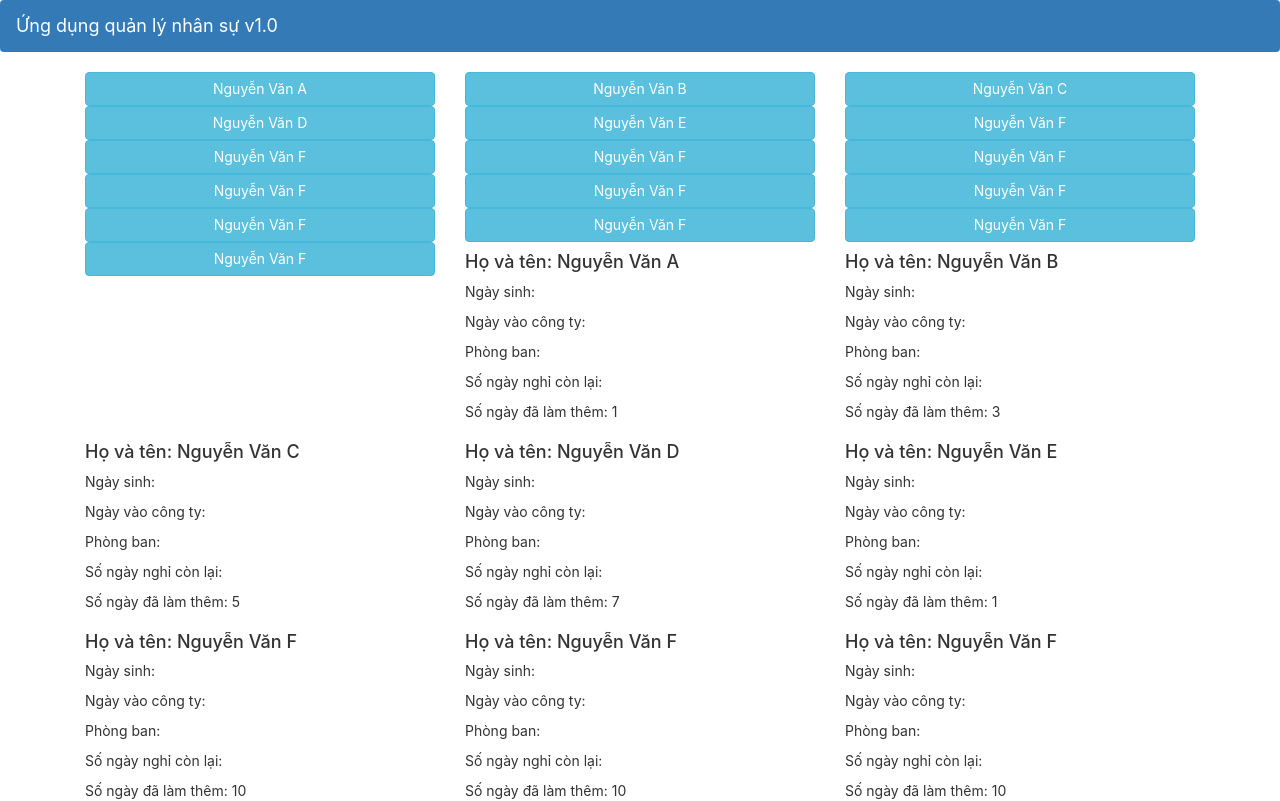
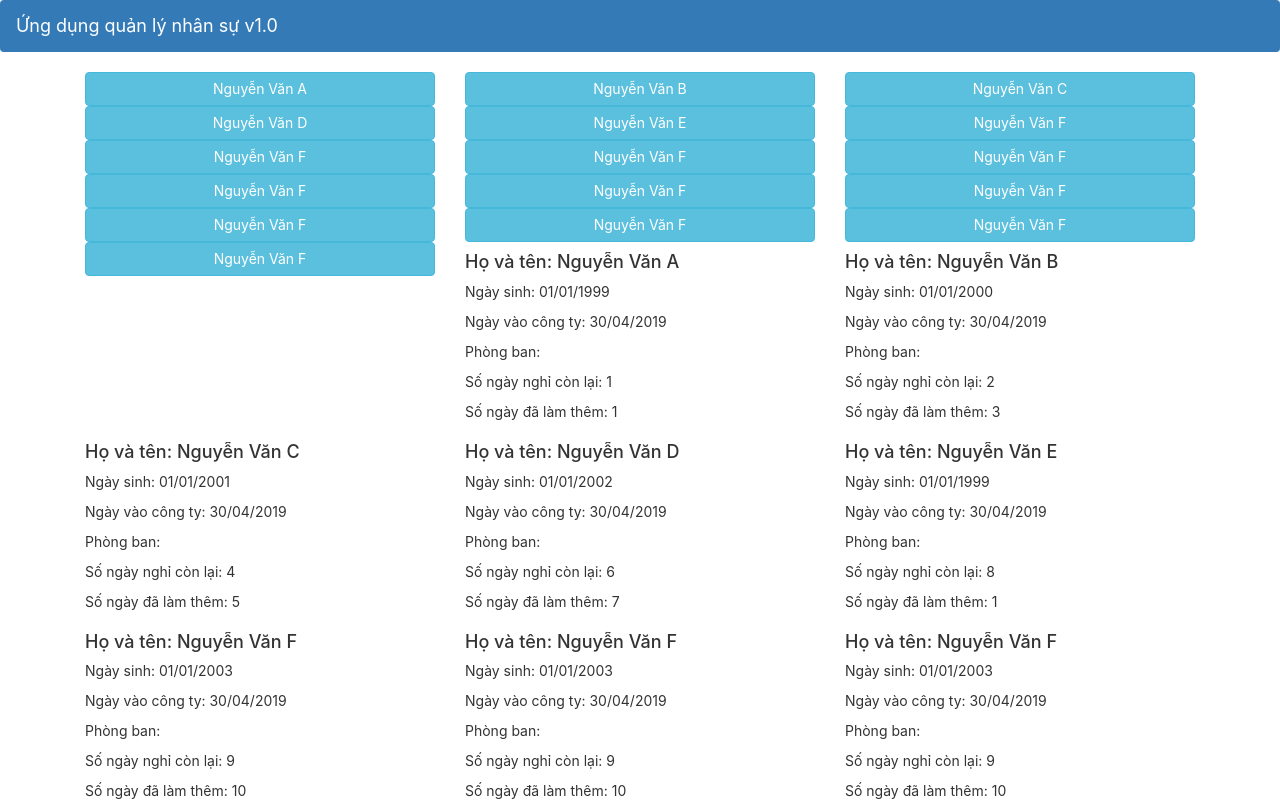
Before and after one commit to ThinhTTFX16057/tets, a React (Create React App) app: page / in a window 1280 px wide. Shown: the top 801 px of the page. Built offline with nearby package versions, Linux system fonts and the light colour scheme.

Commit message:
Update doB and startDate

```diff
--- a/src/components/StaffListComponent.js
+++ b/src/components/StaffListComponent.js
@@ -1,10 +1,13 @@
 import React, {Component} from "react";
-import {Card, CardText} from 'reactstrap'
+import {Card, CardText} from 'reactstrap';
+import { DEPARTMENTS } from "../shared/staffs";
+import dateFormat from 'dateformat';
+
 
 class StaffList extends Component{
     constructor(props){
         super(props);
-        this.state={}
+        this.state={departments:DEPARTMENTS}
     }
 
     render(){
@@ -21,10 +24,10 @@ class StaffList extends Component{
 
             <Card key={x.id} className="col-md-4 col-sm-6 col-xs-12 my-2">
                <CardText><h4>Họ và tên: {x.name}</h4></CardText>
-                <CardText>Ngày sinh: </CardText>
-                <CardText>Ngày vào công ty: </CardText>
+                <CardText>Ngày sinh: {dateFormat(x.doB,"dd/mm/yyyy")}</CardText>
+                <CardText>Ngày vào công ty: {dateFormat(x.startDate,"dd/mm/yyyy")}</CardText>
                 <CardText>Phòng ban: </CardText>
-                <CardText>Số ngày nghỉ còn lại: {x.annualLeaver}</CardText>
+                <CardText>Số ngày nghỉ còn lại: {x.annualLeave}</CardText>
                 <CardText>Số ngày đã làm thêm: {x.overTime}</CardText>
             </Card>
     )})
```
